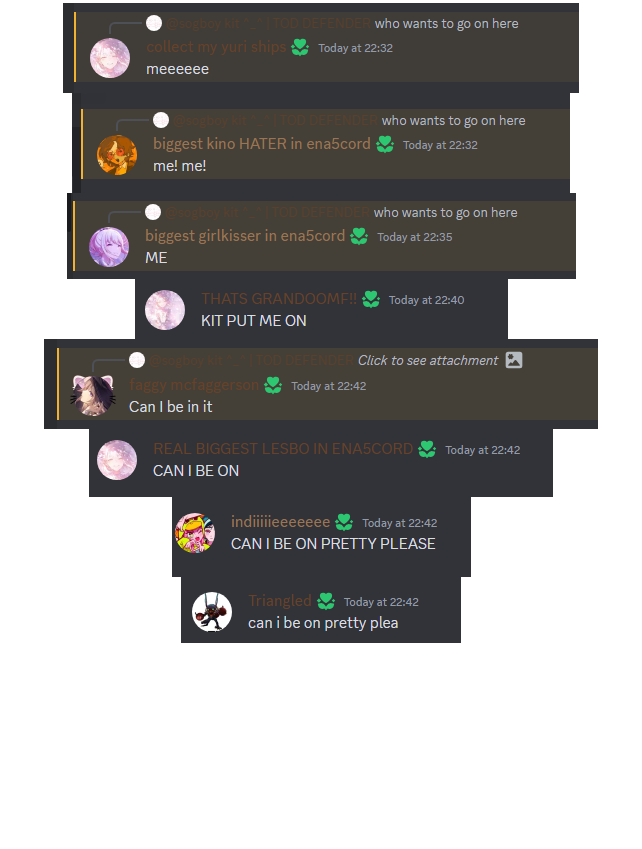
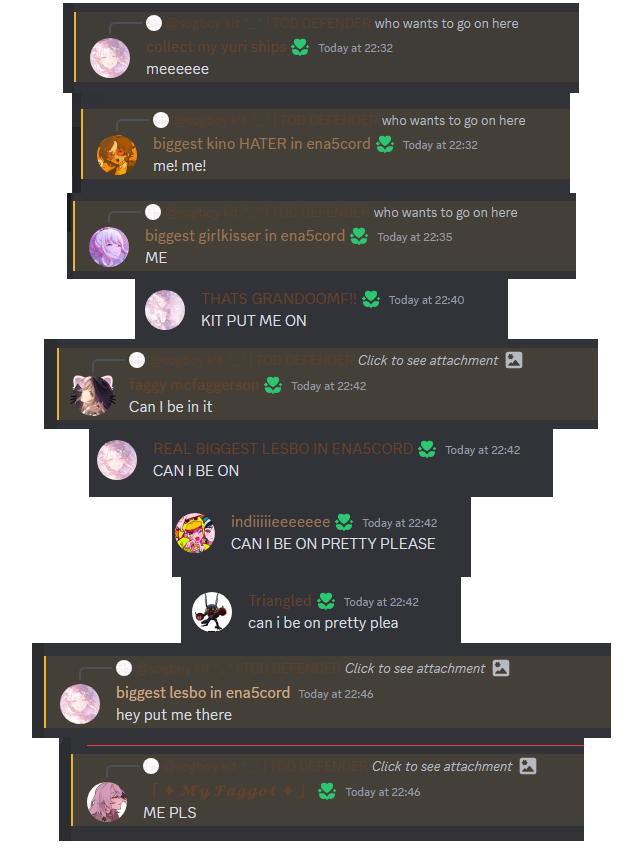
Before and after one commit to crashedcarkit/crashedcarkit.github.io, a plain HTML site: page index.html in a window 1280 px wide. Shown: the part 999-1848 px from the top of the page, without its empty margins (319-961 px from the left). Before the commit the page ends 1650 px from the top, so only its background shows below. Drawn offline with Linux system fonts and the light colour scheme.

Commit message:
Update index.html

```diff
--- a/index.html
+++ b/index.html
@@ -32,6 +32,11 @@
     </div>
     <div style="display: flex; justify-content: center; align-items: center;">
       <img src="triangled.png">
+    </div><div style="display: flex; justify-content: center; align-items: center;">
+      <img src="jayden.png">
+    </div>
+    <div style="display: flex; justify-content: center; align-items: center;">
+      <img src="tod.png">
     </div>
     </body>
 </html>
```
